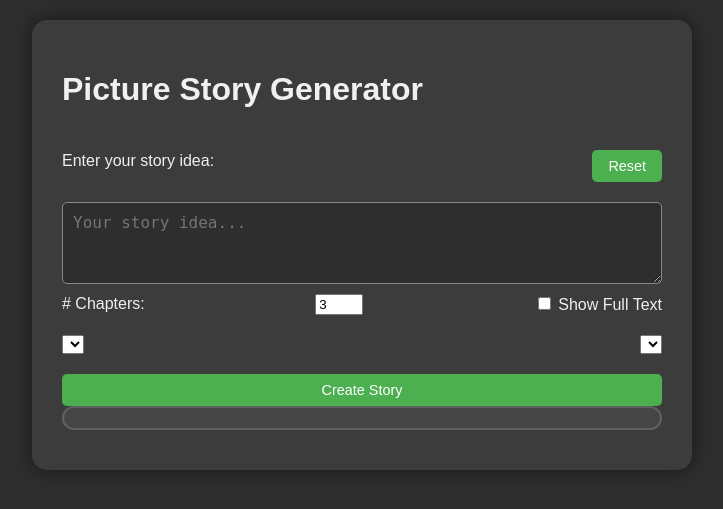
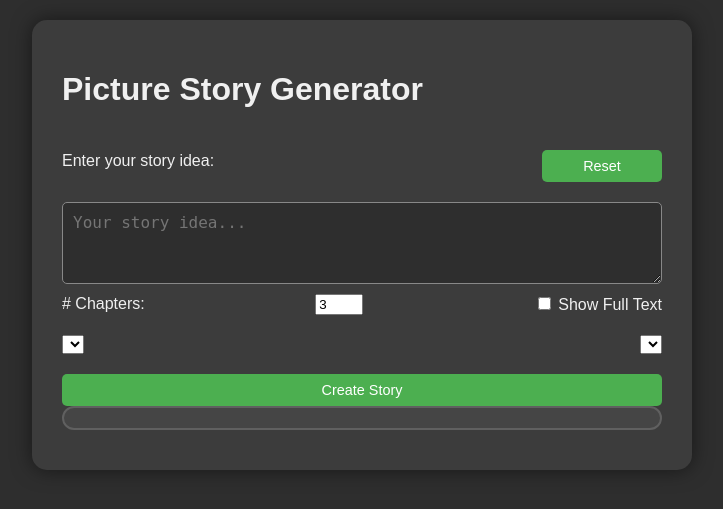
Before and after one commit to wugamlo/picturestoryteller, a Flask app: page / in a window 1280 px wide. Shown: the top 509 px of the page, without its empty margins (278-1001 px from the left). Run offline with Flask 3, Linux system fonts and the light colour scheme; data that the repository does not hold is empty.

Commit message:
Assistant checkpoint: Update button styles for consistent sizing
Assistant generated file changes:
- static/style.css: Make button size consistent with spinner

---

User prompt:

at the moment the button size when we display the spinner is different from the normal button. can we make them the same size?

```diff
--- a/static/style.css
+++ b/static/style.css
@@ -42,13 +42,17 @@ button {
   outline: none;
   border: none;
   cursor: pointer;
-  padding: 8px 16px; /* Adjusted padding for smaller button */
-  font-size: 0.9rem;  /* Smaller font size for button text */
+  padding: 8px 16px;
+  font-size: 0.9rem;
   background-color: #4CAF50;
   color: white;
   border-radius: 5px;
   margin-top: 10px;
   transition: background-color 0.3s;
+  min-width: 120px;
+  display: inline-flex;
+  align-items: center;
+  justify-content: center;
 }
 
 button:hover {
```
